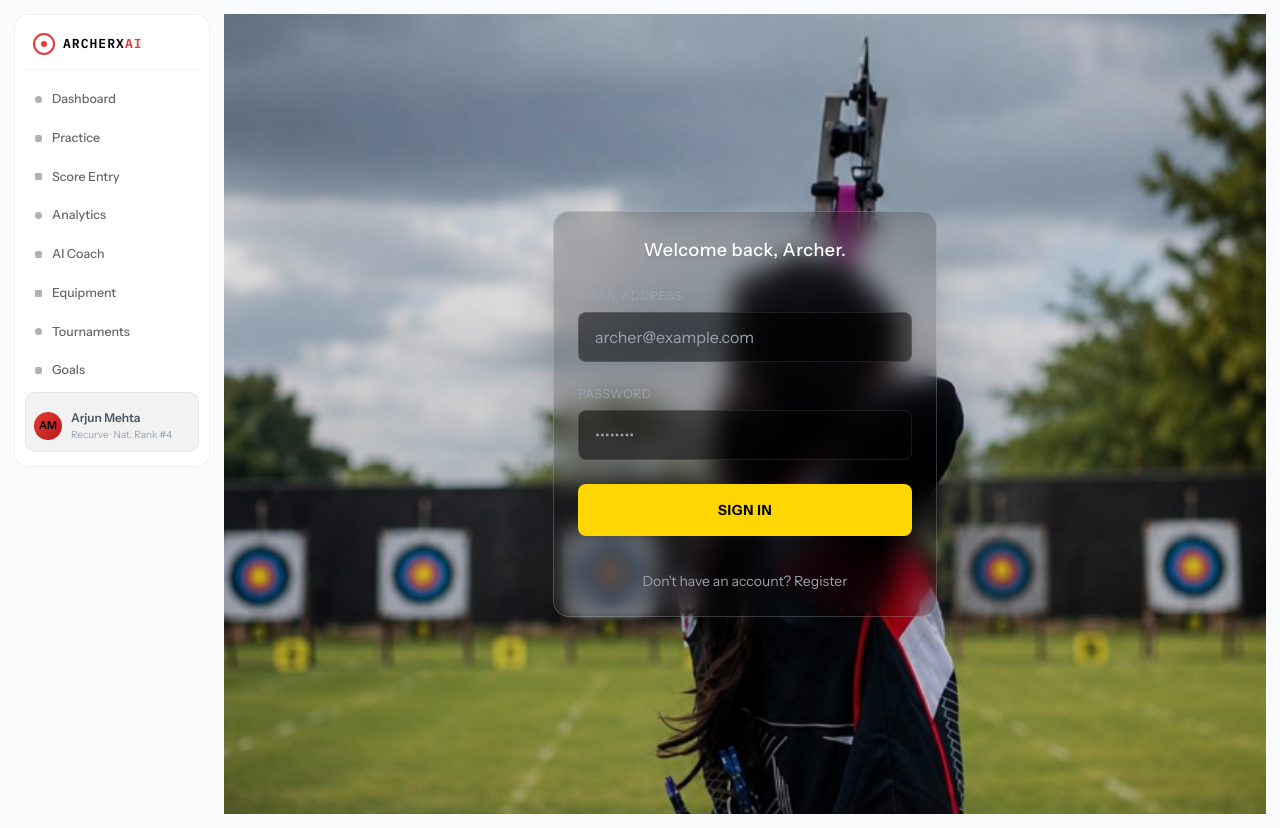
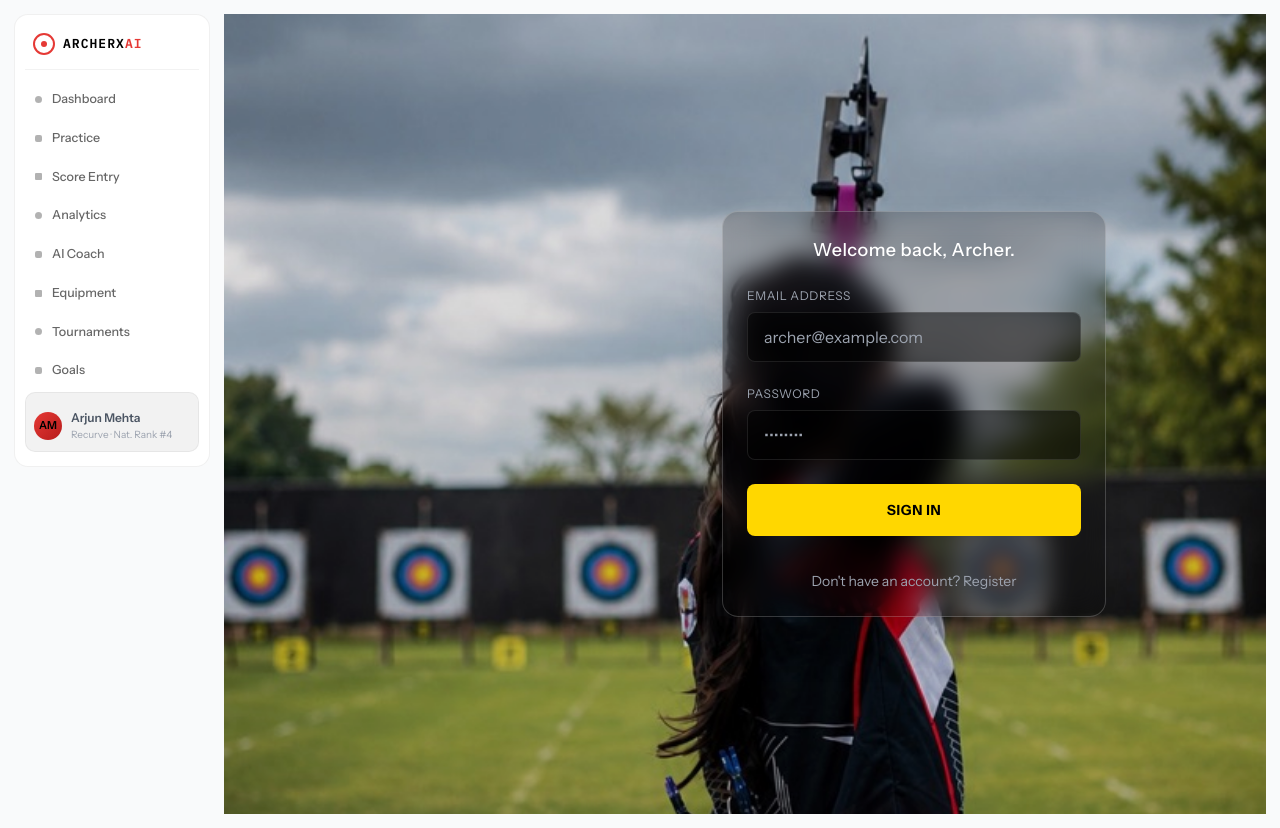
Before and after one commit to sudaaher74-ctrl/siddhi, a Next.js app in the folder frontend/: page /login in a window 1280 px wide. Built offline with nearby package versions, Linux system fonts and the light colour scheme.

Commit message:
style: shift login form to the right to avoid obscuring the main image subject

```diff
--- a/frontend/app/login/page.tsx
+++ b/frontend/app/login/page.tsx
@@ -47,7 +47,7 @@ export default function LoginPage() {
 
   return (
     <div
-      className="min-h-screen flex items-center justify-center bg-cover bg-center bg-no-repeat relative"
+      className="min-h-screen flex items-center justify-end px-6 md:pr-24 lg:pr-40 bg-cover bg-center bg-no-repeat relative"
       style={{ backgroundImage: 'url("/img/photos/login.jpeg")' }}
     >
       {/* Very faint overlay so background is clearly visible */}
```
